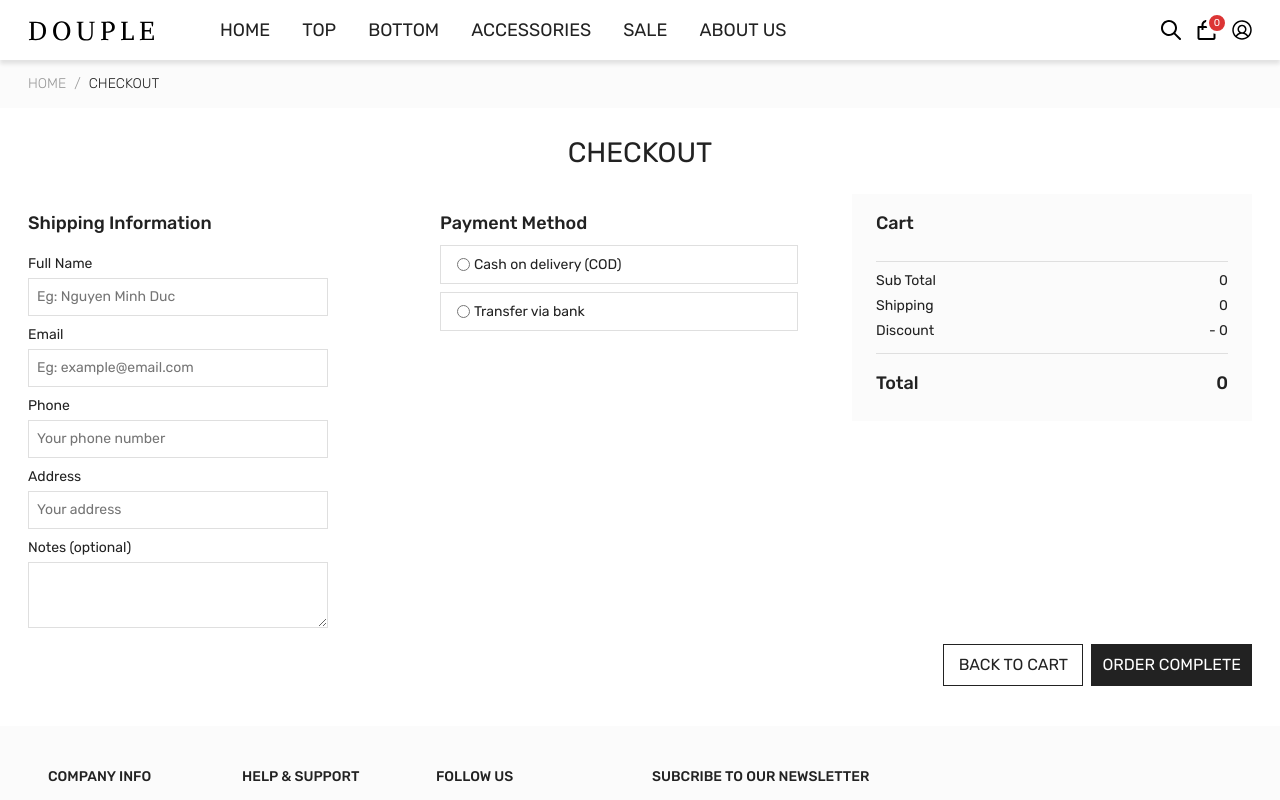
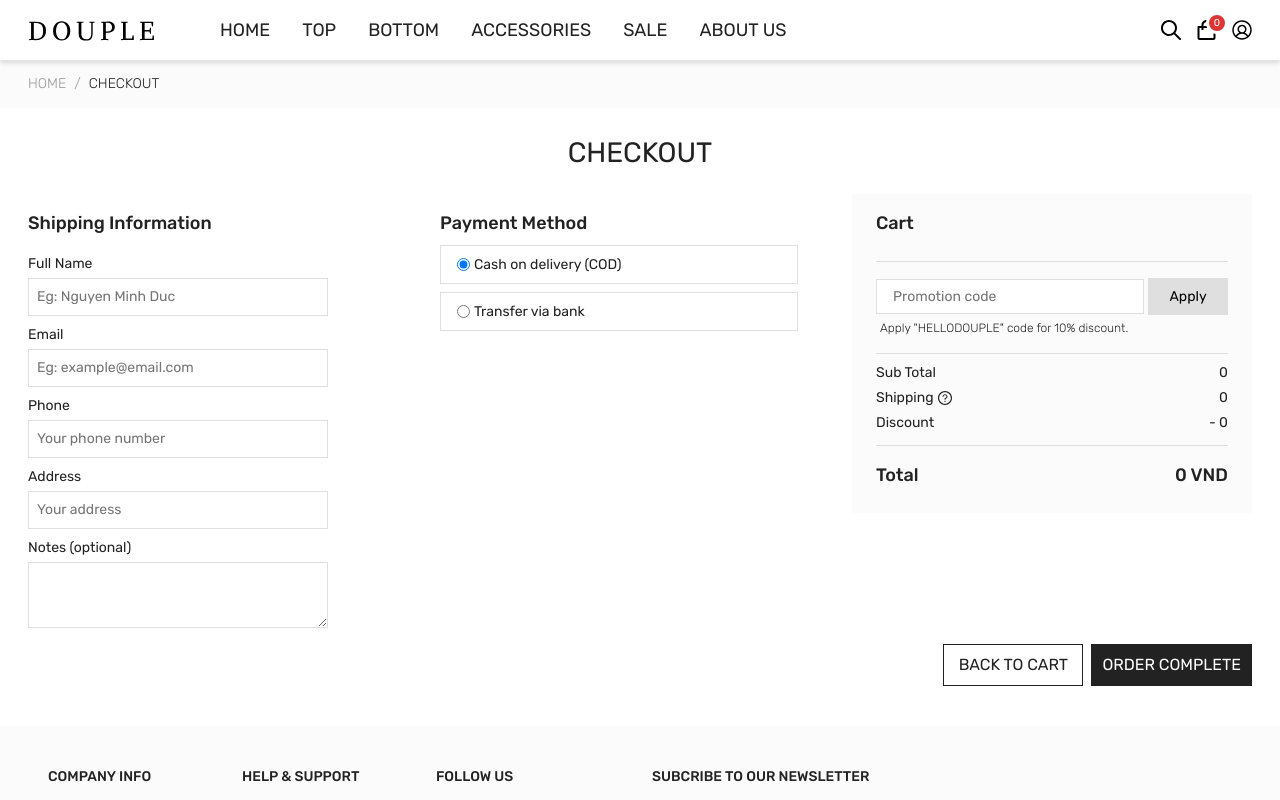
Before and after one commit to ngmnhdc/douple-studio, a Next.js app: page /checkout in a window 1280 px wide. Shown: the top 800 px of the page. Built offline with nearby package versions, Linux system fonts and the light colour scheme.

Commit message:
[ADD]: Add some features on Checkout page, update UI

```diff
--- a/components/EmptyCart/index.tsx
+++ b/components/EmptyCart/index.tsx
@@ -1,4 +1,5 @@
 import Link from "next/link"
+import { Empty } from 'antd';
 
 // Import styles
 import styles from './index.module.scss'
@@ -9,7 +10,10 @@ import { ReturnIcon } from "../SvgIcon"
 const EmptyCart = () => {
   return (
     <div className={styles["container"]}>
-      <p>Your cart is empty!</p>
+      <Empty
+        image={Empty.PRESENTED_IMAGE_SIMPLE}
+        description="Your cart is empty!"
+      />
       <Link href="/">
         <button className={styles["back-to-shop"]}>
           <ReturnIcon />
--- a/components/Filter/index.tsx
+++ b/components/Filter/index.tsx
@@ -10,7 +10,7 @@ const Filter = () => {
   return (
     <>
       <h2 className={styles["filter-heading"]}>Filters</h2>
-      <div className={styles["filter-group"]}>
+      {/* <div className={styles["filter-group"]}>
         <div className={styles["group-heading"]}>
           <h3 className={styles["group-title"]}>Price</h3>
           <span className={styles["group-clear"]}>x</span>
@@ -35,7 +35,7 @@ const Filter = () => {
             <input type="number" className={styles["input-max"]} value="7500" />
           </div>
         </div>
-      </div>
+      </div> */}
       <div className={styles["filter-group"]}>
         <div className={styles["group-heading"]}>
           <h3 className={styles["group-title"]}>Size</h3>
--- a/pages/checkout/index.tsx
+++ b/pages/checkout/index.tsx
@@ -1,5 +1,8 @@
+// Import libraries
 import React from 'react'
 import Link from 'next/link'
+import { message, Popover } from 'antd'
+import { QuestionCircleOutlined } from '@ant-design/icons';
 
 // Import styles
 import styles from '../../styles/CheckoutPage.module.scss'
@@ -15,11 +18,40 @@ import { formatPrice } from '../../utils'
 
 const Checkout = () => {
   const cartContextData = React.useContext(CartContext)
-  const [paymentMethod, setPaymentMethod] = React.useState("")
+  const [paymentMethod, setPaymentMethod] = React.useState("cod")
+  const [promotionCode, setPromotionCode] = React.useState("")
+
+  const subTotal = cartContextData?.totalPrice
+  const [shippingFee, setShippingFee] = React.useState(0)
+  const [discount, setDiscount] = React.useState(0)
+  const [totalAmount, setTotalAmount] = React.useState(subTotal)
+
+  React.useEffect(() => {
+    if (subTotal) {
+      if (subTotal < 1000000) {
+        setShippingFee(30000)
+      }
+    }
+  }, [])
+
+  React.useEffect(() => {
+    if (subTotal) {
+      setTotalAmount(() => subTotal + shippingFee - discount)
+    }
+  }, [subTotal, shippingFee, discount])
 
   const handleSelectPaymentMethod = (event: React.ChangeEvent<HTMLInputElement>) => {
     const payment_method = event.target.value
     setPaymentMethod(payment_method)
+  }
+
+  const handleSubmitPromotion = () => {
+    if (promotionCode === 'HELLODOUPLE' || promotionCode === 'hellodouple') {
+      if (cartContextData?.totalPrice) {
+        let discountAmount = cartContextData?.totalPrice * 0.1
+        setDiscount(discountAmount)
+      }
+    }
   }
 
   const handleOrderComplete = () => {
@@ -27,7 +59,7 @@ const Checkout = () => {
     cartContextData?.setNumberOfCartItem(0)
     // Update local storage
     localStorage.setItem('douple-studio-cart', JSON.stringify([]))
-    window.alert("Order complete!")
+    message.success("Place an order successfully!")
   }
 
   return (
@@ -121,34 +153,56 @@ const Checkout = () => {
                   total_price={total_price} />
               ))}
             </div>
+            <div className={styles["promotion"]}>
+              <input
+                type="text"
+                className={styles["promotion__input"]}
+                placeholder="Promotion code"
+                onChange={(event: React.ChangeEvent<HTMLInputElement>) => setPromotionCode(event.target.value)}
+              />
+              <button
+                className={styles["promotion__button"]}
+                onClick={handleSubmitPromotion}
+              >
+                Apply
+              </button>
+            </div>
+            <p className={styles["promotion__guide"]}>Apply "HELLODOUPLE" code for 10% discount.</p>
             <div className={styles["total-price-container"]}>
               <div className={styles["sub-total"]}>
                 <p>Sub Total</p>
                 <p>{cartContextData?.totalPrice && formatPrice(cartContextData?.totalPrice)}</p>
               </div>
               <div className={styles["shipping"]}>
-                <p>Shipping</p>
-                <p>{0}</p>
+                <p className={styles["shipping__content"]}>
+                  Shipping
+                  <Popover content="Free shipping for order over 1,000,000 VND">
+                    <QuestionCircleOutlined />
+                  </Popover>
+                </p>
+                <p>{shippingFee ? formatPrice(shippingFee) : 0}</p>
               </div>
               <div className={styles["discount"]}>
                 <p>Discount</p>
-                <p>- 0</p>
+                <p>{discount ? `- ${formatPrice(discount)}` : "- 0"}</p>
               </div>
               <div className={styles["total"]}>
                 <p>Total</p>
-                <p>{cartContextData?.totalPrice && formatPrice(cartContextData?.totalPrice)}</p>
+                <p>{formatPrice(totalAmount + '')}</p>
               </div>
             </div>
           </div>
         </div>
         <div className={styles["actions"]}>
           <Link href="/cart"><button className={`btn ${styles["back-to-cart"]}`}>Back to cart</button></Link>
+          <Link href="/cart">
             <button
               className={`btn btn--primary ${styles["order-complete"]}`}
               onClick={handleOrderComplete}
             >
               Order Complete
             </button>
+          </Link>
         </div>
       </div>
     </div >
--- a/pages/product/[slug].tsx
+++ b/pages/product/[slug].tsx
@@ -1,4 +1,5 @@
 import React from 'react'
+import Link from 'next/link'
 import { v4 as uuidv4 } from 'uuid'
 
 // Import styles
@@ -131,12 +132,14 @@ const ProductPage = ({ productDetail, relatedItems, recentlyViewed }: IProductPa
             >
               Add to cart
             </button>
+            <Link href="/cart">
               <button
                 className={`btn ${styles["buy-now-button"]}`}
                 onClick={handleAddToCart}
               >
                 Buy now
               </button>
+            </Link>
             <button className={`btn ${styles["favorite-button"]}`}>
               <HeartIcon />
             </button>
--- a/styles/CheckoutPage.module.scss
+++ b/styles/CheckoutPage.module.scss
@@ -79,6 +79,29 @@
                 @include size(100%);
                 @include flex($direction: column, $align: flex-start);
             }
+            .promotion {
+                @include flex($gap: 4px);
+                @include size(100%);
+                margin-top: 16px;
+                padding-top: 16px;
+                border-top: 1px solid var(--gray-8);
+                &__input {
+                    flex: 1;
+                    padding: 8px 16px;
+                    line-height: 17px;
+                    border: 1px solid var(--gray-8);
+                }
+                &__button {
+                    padding: 8px 16px;
+                    min-height: 32px;
+                    min-width: 80px;
+                    background-color: var(--gray-8);
+                }
+                &__guide {
+                    @include font(1.2rem, 300);
+                    padding: 4px 0 0 4px;
+                }
+            }
             .total-price-container {
                 @include size(100%);
                 @include flex($direction: column, $gap: 4px);
@@ -88,6 +111,11 @@
                 &>div {
                     @include size(100%);
                     @include flex($justify: space-between);
+                    .shipping {
+                        &__content {
+                            @include flex($gap: 4px);
+                        }
+                    }
                 }
                 .total {
                     @include font(1.8rem, 500);
```
Lines whose indentation alone changed are shown as unchanged.
